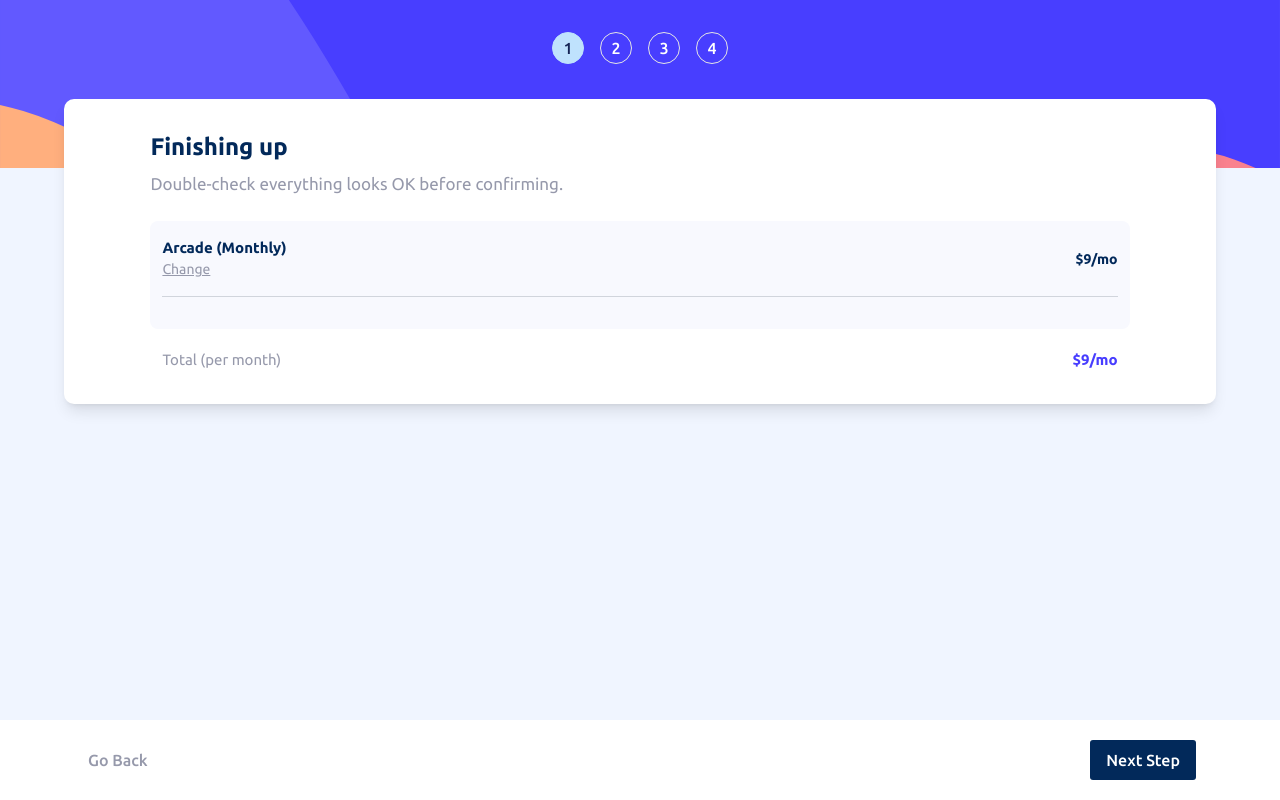
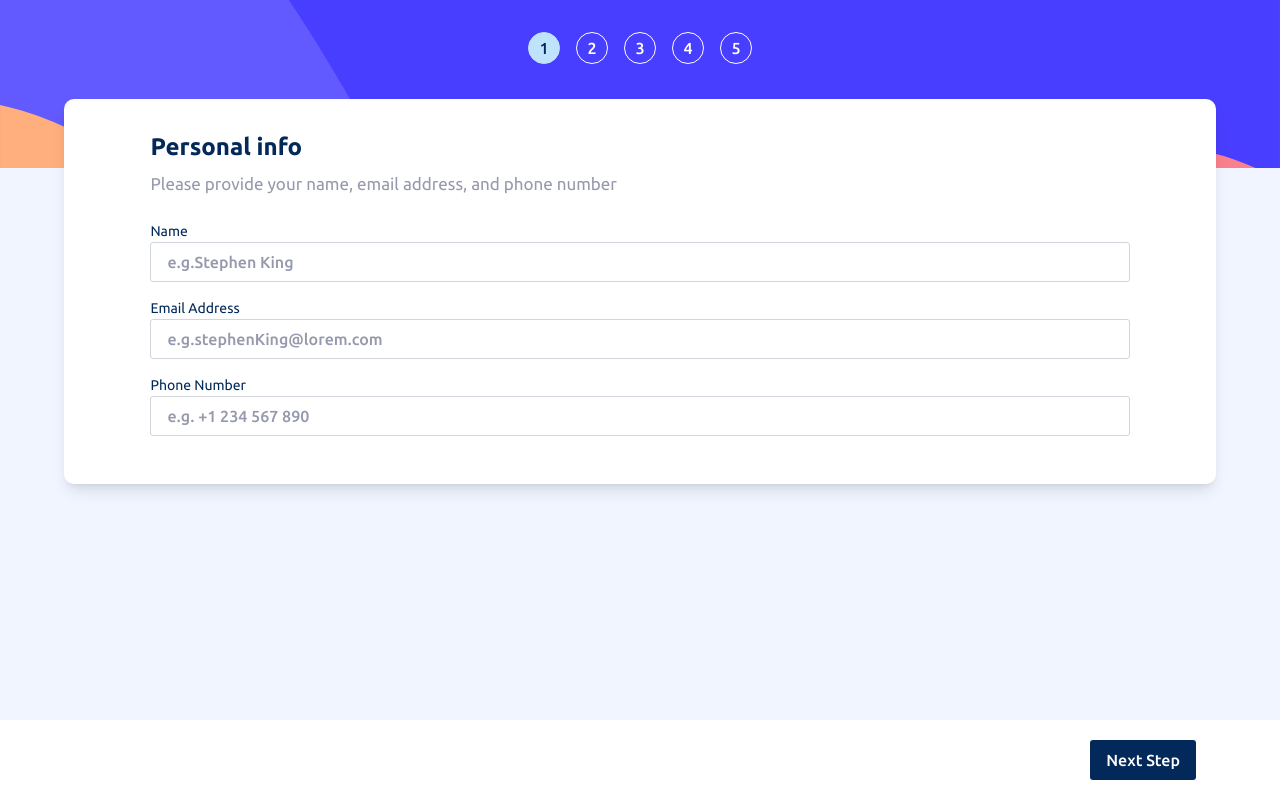
Before and after one commit to K1dou/front-end-challenges-II-, a React (Vite) app in the folder multi-step-form-main/: page /step/1 in a window 1280 px wide. Built offline with nearby package versions, Linux system fonts and the light colour scheme.

Commit message:
add cardStep5 and StepRouter

```diff
--- a/multi-step-form-main/package.json
+++ b/multi-step-form-main/package.json
@@ -19,6 +19,7 @@
     "lucide-react": "^0.503.0",
     "react": "^19.0.0",
     "react-dom": "^19.0.0",
+    "react-router-dom": "^7.5.3",
     "tailwind-merge": "^3.2.0",
     "tailwindcss": "^4.1.5"
   },
--- a/multi-step-form-main/src/App.tsx
+++ b/multi-step-form-main/src/App.tsx
@@ -9,6 +9,8 @@ import LayoutMain from './layouts/LayoutMain'
 import { FormProvider } from './contexts/FormContext'
 import CardStep3 from './components/CardStep3'
 import CardStep4 from './components/CardStep4'
+import { BrowserRouter, Navigate, Route, Routes } from 'react-router-dom'
+import StepRouter from './components/StepRouter'
 
 function App() {
 
@@ -17,11 +19,19 @@ function App() {
 
   return (
     <>
-      <FormProvider>
-        <LayoutMain>
-          <CardStep4 />
-        </LayoutMain>
-      </FormProvider>
+      <BrowserRouter>
+        <FormProvider>
+          <Routes>
+            <Route path="/" element={<Navigate to="/step/1" />} />
+            <Route path="/step/:id" element={
+              <LayoutMain>
+                <StepRouter />
+              </LayoutMain>
+            } />
+          </Routes>
+        </FormProvider>
+      </BrowserRouter>
+
     </>
   )
 }
--- a/multi-step-form-main/src/components/CardStep1.tsx
+++ b/multi-step-form-main/src/components/CardStep1.tsx
@@ -1,6 +1,8 @@
+import { useFormContext } from "@/contexts/FormContext";
 import { useState } from "react";
 
 export default function CardStep1() {
+    const { setCurrentStep } = useFormContext();
 
     const [formData, setFormData] = useState({
         name: "",
--- a/multi-step-form-main/src/components/CardStep2.tsx
+++ b/multi-step-form-main/src/components/CardStep2.tsx
@@ -30,7 +30,7 @@ export default function CardStep2() {
 
                     <span
                         onClick={() => handleClick("arcade")}
-                        className={`flex items-start justify-start gap-3 mt-8 mb-4 border  rounded-[8px] py-3 px-3 ${isActive === "arcade" ? "border-Purple-600 bg-[#F8F9FE]" : "border-gray-300"}`}>
+                        className={`flex items-start justify-start gap-3 mt-8 mb-4 border  rounded-[8px] py-3 px-3 ${selectedPlan.id === "arcade" ? "border-Purple-600 bg-[#F8F9FE]" : "border-gray-300"}`}>
                         <img className="mt-[6px]" src="/icon-arcade.svg" alt="" />
                         <div >
                             <h1 className="text-Blue-950 font-medium text-[18px]">Arcade</h1>
@@ -43,7 +43,7 @@ export default function CardStep2() {
 
                     <span
                         onClick={() => handleClick("advanced")}
-                        className={`flex items-start justify-start gap-3 mt-8 mb-4 border  rounded-[8px] py-3 px-3 ${isActive === "advanced" ? "border-Purple-600 bg-[#F8F9FE]" : "border-gray-300"}`}>
+                        className={`flex items-start justify-start gap-3 mt-8 mb-4 border  rounded-[8px] py-3 px-3 ${selectedPlan.id === "advanced" ? "border-Purple-600 bg-[#F8F9FE]" : "border-gray-300"}`}>
                         <img className="mt-[6px]" src="/icon-advanced.svg" alt="" />
                         <div >
                             <h1 className="text-Blue-950 font-medium text-[18px]">Advanced</h1>
@@ -54,7 +54,7 @@ export default function CardStep2() {
                     </span>
                     <span
                         onClick={() => handleClick("pro")}
-                        className={`flex items-start justify-start gap-3 mt-8 mb-4 border  rounded-[8px] py-3 px-3 ${isActive === "pro" ? "border-Purple-600 bg-[#F8F9FE]" : "border-gray-300"}`}>
+                        className={`flex items-start justify-start gap-3 mt-8 mb-4 border  rounded-[8px] py-3 px-3 ${selectedPlan.id === "pro" ? "border-Purple-600 bg-[#F8F9FE]" : "border-gray-300"}`}>
                         <img className="mt-[6px]" src="/icon-pro.svg" alt="" />
                         <div >
                             <h1 className="text-Blue-950 font-medium text-[18px]">Pro</h1>
--- /dev/null
+++ b/multi-step-form-main/src/components/CardStep5.tsx
@@ -0,0 +1,31 @@
+import { useFormContext } from "@/contexts/FormContext";
+import { useState } from "react";
+
+export default function CardStep5() {
+
+
+
+    return (
+        <div className="bg-Blue-100 flex-1 relative">
+
+            <div className="w-[90%] mx-auto bg-White absolute -top-[69px]  py-8  left-1/2 transform -translate-x-1/2  rounded-lg  shadow-lg flex flex-col gap-4">
+
+                <div className="mx-auto flex flex-col items-center pb-15 w-[85%] ">
+
+                    <img className="h-13 w-13 mt-18" src="/icon-thank-you.svg" alt="" />
+                    <h1 className="text-Blue-950 font-bold text-[23px] mt-6">Thank you!</h1>
+                    <p className="text-Grey-500 text-pretty text-center">Thanks for confirming your subscription!
+                        We hope you have fun using our platform. If you ever need support, please feel free to email us at
+                        hique1276@gmail.com
+                    </p>
+
+
+
+                </div>
+            </div>
+        </div>
+    )
+
+
+
+}
--- a/multi-step-form-main/src/components/FooterMain.tsx
+++ b/multi-step-form-main/src/components/FooterMain.tsx
@@ -1,14 +1,49 @@
+import { useNavigate, useParams } from "react-router-dom";
 import Container from "./Container";
+import { useFormContext } from "@/contexts/FormContext";
 
 export default function FooterMain() {
 
+    const { id } = useParams();
+    const step = Number(id);
+    const navigate = useNavigate();
+    const { setCurrentStep } = useFormContext();
+
+
+    function nextStep() {
+        setCurrentStep(step + 1);
+        navigate(`/step/${step + 1}`);
+    }
+    function prevStep() {
+        if (step > 1) {
+            setCurrentStep(step - 1);
+            navigate(`/step/${step - 1}`);
+        }
+    }
+
+
     return (
-        <Container className="bg-White py-5 ">
+        <Container className={` py-5 ${step === 5 ? "bg-Blue-100" : "bg-White"} `}>
 
-            <div className="flex justify-between px-1 items-center">
-                <a className="py-1 px-1 text-Grey-500 font-medium" href="#">Go Back</a>
-                <button className="text-White  font-medium bg-Blue-950 px-4 py-2 rounded-[3px]">Next Step</button>
+
+            <div className={`flex justify-between px-1 items-center  ${step <= 1 ? "justify-end" : ""}  `}>
+                {step > 1 && step < 5 && (<a
+                    onClick={() => prevStep()}
+                    className="py-1 px-1 text-Grey-500 font-medium" href="#">Go Back</a>
+                )}
+
+                {step <= 3 && (<button
+                    onClick={() => nextStep()}
+                    className="text-White  font-medium bg-Blue-950 px-4 py-2 rounded-[3px]">Next Step</button>)}
+
+
+                {step === 4 && (<button
+                    onClick={() => nextStep()}
+                    className="text-White  font-medium bg-Purple-600 px-5 py-2 rounded-[3px]">Confirm</button>)}
+
             </div>
+
+
 
         </Container>
     )
--- a/multi-step-form-main/src/components/NavMain.tsx
+++ b/multi-step-form-main/src/components/NavMain.tsx
@@ -1,11 +1,14 @@
-import { useState } from "react";
+import { useParams } from "react-router-dom";
 import Container from "./Container";
 
 export default function NavMain() {
 
-    const [isActive, setActiveIndex] = useState(0);
+    const { id } = useParams();
+    const step = Number(id);
 
-    const steps = [1, 2, 3, 4];
+
+    const steps = [1, 2, 3, 4, 5];
+
 
 
     return (
@@ -14,18 +17,17 @@ export default function NavMain() {
         <Container className="bg-[url(/bg-sidebar-mobile.svg)] bg-cover  ">
 
             <div className="flex items-center justify-center gap-4 pt-8 pb-26">
-                {steps.map((step, index) => (
-                    <a
-                        key={index}
-                        href="#"
-                        onClick={() => setActiveIndex(index)}
-                        className={`w-8 h-8 flex items-center justify-center rounded-full font-medium border  ${isActive === index
-                            ? "bg-Blue-200 text-blue-950 border-Blue-200 outline-none"
-                            : "text-White"
+                {steps.map((s) => (
+                    <div
+                        key={s}
+                        className={`w-8 h-8 flex items-center justify-center rounded-full font-medium border transition-all
+                            ${step === s
+                                ? "bg-Blue-200 text-Blue-950 border-Blue-200"
+                                : "text-White border-White"
                             }`}
                     >
-                        {step}
-                    </a>
+                        {s}
+                    </div>
                 ))}
 
             </div>
--- /dev/null
+++ b/multi-step-form-main/src/components/StepRouter.tsx
@@ -0,0 +1,32 @@
+import { useParams, useNavigate } from "react-router-dom";
+import { useFormContext } from "@/contexts/FormContext";
+import { useEffect } from "react";
+
+import CardStep1 from "./CardStep1";
+import CardStep2 from "./CardStep2";
+import CardStep3 from "./CardStep3";
+import CardStep4 from "./CardStep4";
+import CardStep5 from "./CardStep5";
+
+export default function StepRouter() {
+    const { id } = useParams();
+    const navigate = useNavigate();
+    const { currentStep } = useFormContext();
+
+    const stepNumber = Number(id);
+
+    useEffect(() => {
+        if (stepNumber > currentStep) {
+            navigate(`/step/${currentStep}`);
+        }
+    }, [stepNumber, currentStep, navigate]);
+
+    switch (stepNumber) {
+        case 1: return <CardStep1 />;
+        case 2: return <CardStep2 />;
+        case 3: return <CardStep3 />;
+        case 4: return <CardStep4 />;
+        case 5: return <CardStep5 />;
+        default: return <p>Passo inválido</p>;
+    }
+}
--- a/multi-step-form-main/src/contexts/FormContext.tsx
+++ b/multi-step-form-main/src/contexts/FormContext.tsx
@@ -1,4 +1,4 @@
-import { createContext, useContext, useState } from "react";
+import { createContext, useContext, useMemo, useState } from "react";
 
 type FormContextType = {
     isYearly: boolean;
@@ -7,6 +7,9 @@ type FormContextType = {
     toggleAddOn: (id: string) => void;
     selectedPlan: Plan;
     setSelectedPlan: (plan: Plan) => void;
+    currentStep: number;
+    setCurrentStep: (step: number) => void;
+
 };
 
 type Plan = {
@@ -35,6 +38,7 @@ export function FormProvider({ children }: { children: React.ReactNode }) {
         price: { month: "$9/mo", year: "$90/yr" },
     });
 
+    const [currentStep, setCurrentStep] = useState(1);
 
 
     const [addOns, setAddOns] = useState<AddOn[]>([
@@ -68,8 +72,20 @@ export function FormProvider({ children }: { children: React.ReactNode }) {
         );
     }
 
+    const value = useMemo(() => ({
+        isYearly,
+        setIsYearly,
+        addOns,
+        toggleAddOn,
+        selectedPlan,
+        setSelectedPlan,
+        currentStep,
+        setCurrentStep
+    }), [isYearly, addOns, selectedPlan, currentStep]);
+
+
     return (
-        <FormContext.Provider value={{ isYearly, setIsYearly, addOns, toggleAddOn, selectedPlan, setSelectedPlan }}>
+        <FormContext.Provider value={value}>
             {children}
         </FormContext.Provider>
     );
```
Also changed, not shown: 1 other file (tests, documents, lock files or other folders).
